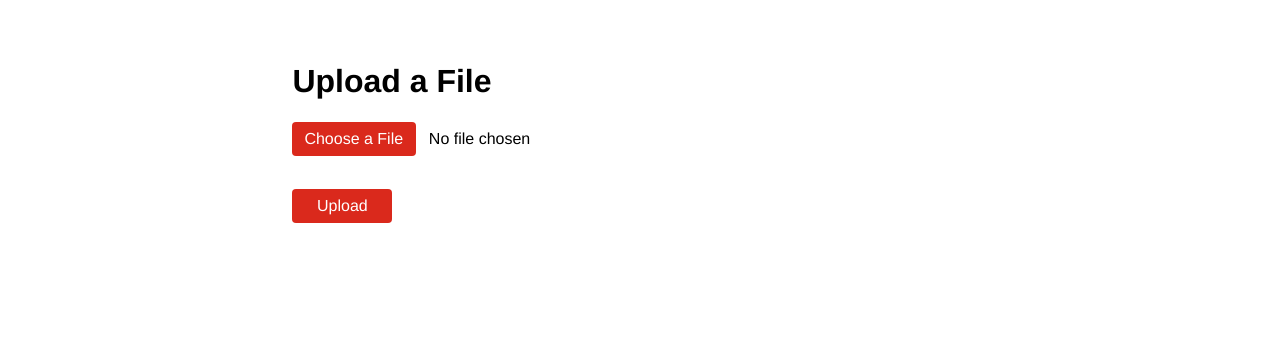
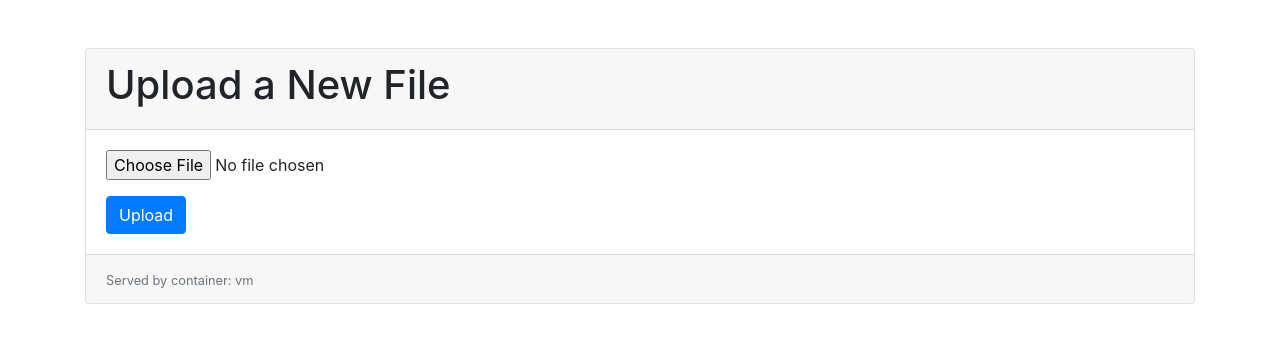
Before and after one commit to leekester/learning, a Flask app: page / in a window 1280 px wide. Shown: the top 343 px of the page. Run offline with Flask 3, Linux system fonts and the light colour scheme; some libraries are stand-ins or nearby versions.

Commit message:
Adding code to identify container name

```diff
--- a/webapps/file_upload/app.py
+++ b/webapps/file_upload/app.py
@@ -34,7 +34,7 @@ def upload_file():
             flash('No selected file', 'error')
             return redirect(request.url)
 
-        if file and allowed_file(file.filename):
+        if file:
             filename = file.filename  # In a production app, generate a unique filename
             file.save(os.path.join(app.config['UPLOAD_FOLDER'], filename))
             flash(f'File "{filename}" uploaded successfully', 'success')
--- a/webapps/file_upload/templates/upload.html
+++ b/webapps/file_upload/templates/upload.html
@@ -1,88 +1,28 @@
 <!doctype html>
-<html>
+<html lang="en">
 <head>
-  <title>File Upload</title>
-  <style>
-    input[type="file"] {
-        display: none;
-    }
-    body {
-        font-family: "Helvetica Neue", Helvetica, Arial, sans-serif;
-    }
-    .container {
-      width: 55%;
-      margin: 0 auto;
-      margin-top: 5%;
-    }
-    .custom-file-upload {
-        background-color: #da291c;
-        color: white;
-        font-family: "Helvetica Neue", Helvetica, Arial, sans-serif;
-        padding: 8px 12px;
-        border-radius: 4px;
-        cursor: pointer;
-        display: inline-block;
-        width: 100px;
-    }
-    .upload-button {
-        background-color: #da291c;
-        border: 0px;
-        color: white;
-        font-family: "Helvetica Neue", Helvetica, Arial, sans-serif;
-        font-size: 16px;
-        margin-top:15px;
-        padding: 8px 12px;
-        border-radius: 4px;
-        cursor: pointer;
-        display: inline-block;
-        width: 100px;
-    }
-    #file-chosen {
-        margin-left: 8px;
-        font-family: "Helvetica Neue", Helvetica, Arial, sans-serif;
-    }
-    .flash {
-        padding: 10px;
-        margin-top: 20px;
-        border-radius: 4px;
-    }
-    .flash.success {
-        background-color: #d4edda;
-        color: #155724;
-    }
-    .flash.error {
-        background-color: #f8d7da;
-        color: #721c24;
-    }
-  </style>
+    <meta charset="UTF-8">
+    <title>File Upload</title>
+    <link rel="stylesheet" href="https://stackpath.bootstrapcdn.com/bootstrap/4.5.2/css/bootstrap.min.css">
 </head>
-<body>
-  <div class="container">
-  <h1>Upload a File</h1>
-  <form method="post" enctype="multipart/form-data">
-    <label for="file" class="custom-file-upload">Choose a File</label>
-    <input id="file" name="file" type="file"/>
-    <span id="file-chosen">No file chosen</span>
-    <br><br>
-    <input type="submit" class="upload-button" value="Upload">
-  </form>
-
-  {% with messages = get_flashed_messages(with_categories=true) %}
-    {% if messages %}
-      {% for category, message in messages %}
-        <div class="flash {{ category }}">{{ message }}</div>
-      {% endfor %}
-    {% endif %}
-  {% endwith %}
-  </div>
-
-  <script>
-    const fileInput = document.getElementById('file');
-    const fileChosen = document.getElementById('file-chosen');
-
-    fileInput.addEventListener('change', function(){
-      fileChosen.textContent = this.files.length > 0 ? this.files[0].name : 'No file chosen';
-    })
-  </script>
+<body class="container mt-5">
+    <div class="card">
+        <div class="card-header">
+            <h1>Upload a New File</h1>
+        </div>
+        <div class="card-body">
+            <!-- Flash messages would go here -->
+            <form method="post" enctype="multipart/form-data">
+                <div class="form-group">
+                    <input type="file" name="file" class="form-control-file">
+                </div>
+                <button type="submit" class="btn btn-primary">Upload</button>
+            </form>
+        </div>
+        <div class="card-footer text-muted">
+            <!-- This is the new line to add -->
+            <small>Served by container: {{ container_id }}</small>
+        </div>
+    </div>
 </body>
 </html>
```
